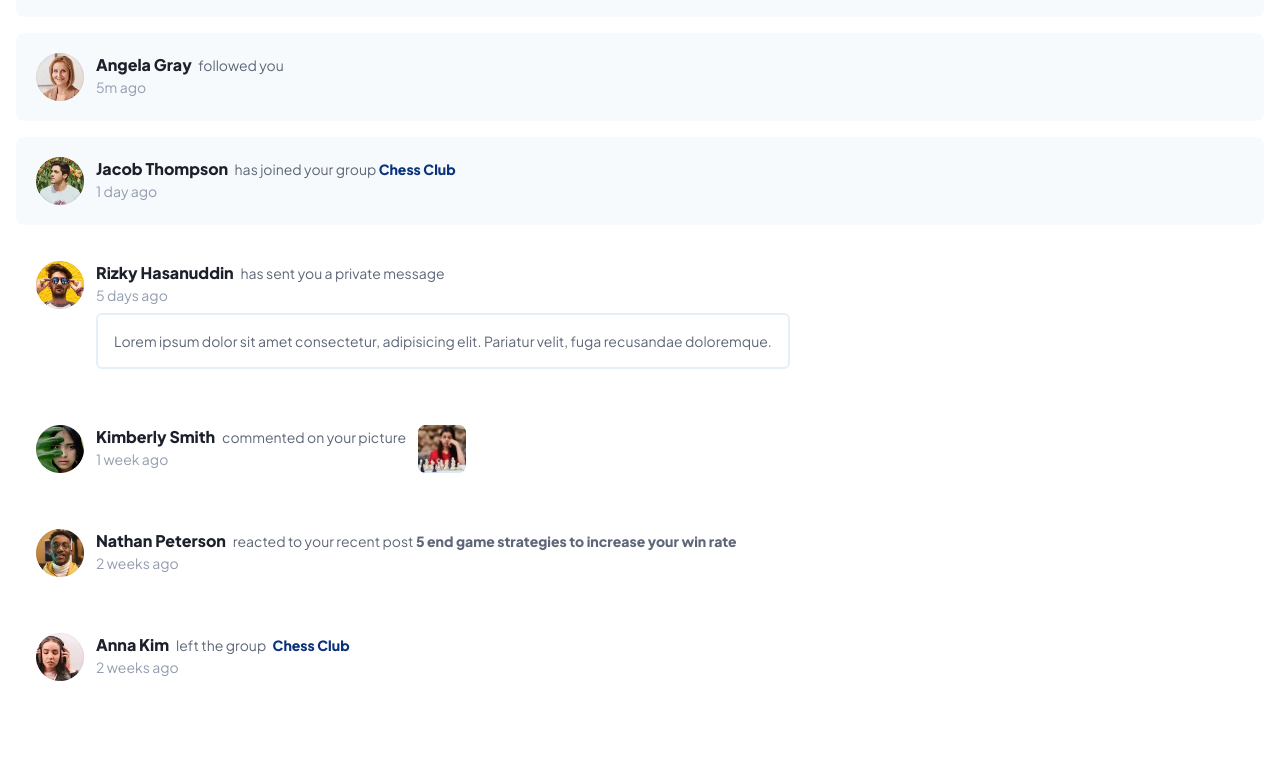
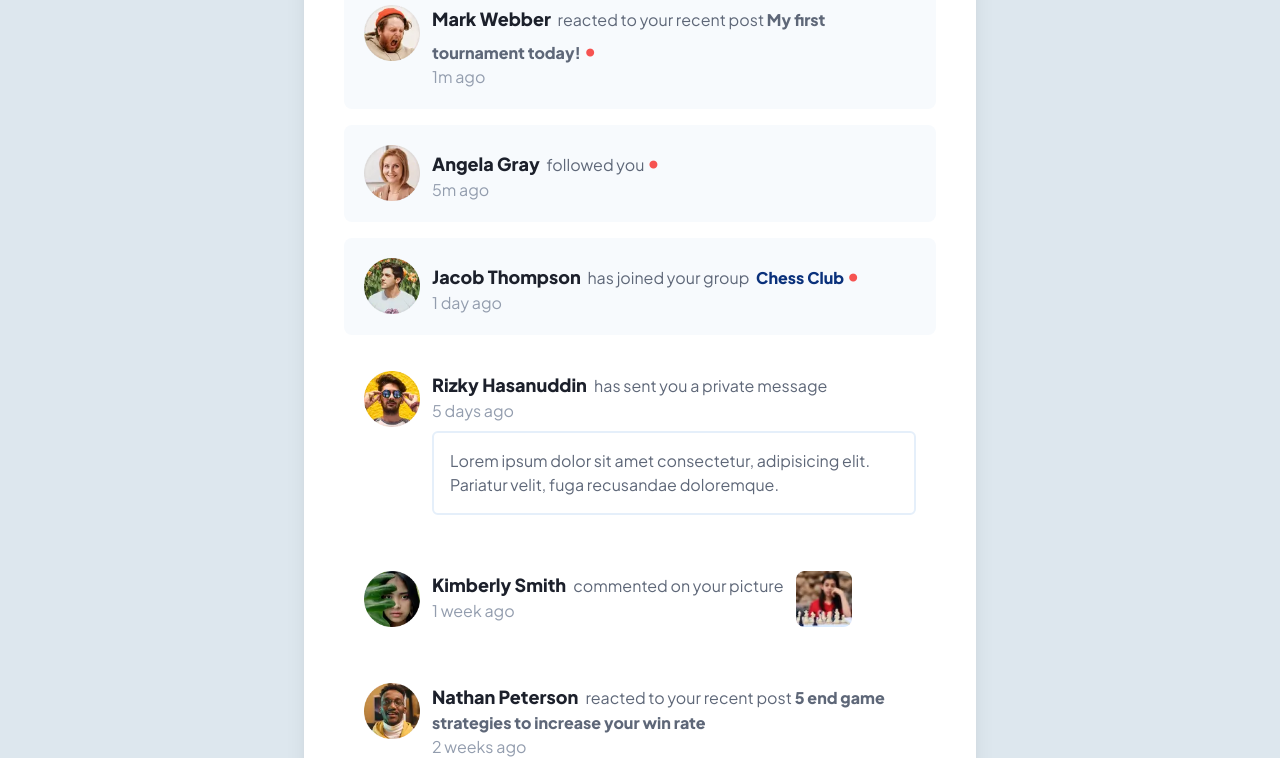
Before and after one commit to cl8396/notifications-page, a website built with Vite: page index.html in a window 1280 px wide. Shown: the part 167-925 px from the top of the page. Before the commit the page ends 884 px from the top, so only its background shows below. Built offline with nearby package versions, Linux system fonts and the light colour scheme.

Commit message:
Add responsivity

```diff
--- a/index.html
+++ b/index.html
@@ -6,12 +6,21 @@
     <meta name="viewport" content="width=device-width, initial-scale=1.0" />
     <title>Vite, Tailwind, VanillaJS template</title>
   </head>
-  <body class="font-jakarta">
-    <div>
-      <div class="bg-white p-4 text-sm">
-        <header class="py-6">
+  <body class="font-jakarta bg-gray-250">
+    <div class="py-12">
+      <div
+        class="bg-white p-6 md:p-10 text-sm md:text-base max-w-2xl mx-auto rounded-2xl shadow-xl"
+      >
+        <header class="pb-6 md:pb-8">
           <div class="flex items-center justify-between">
-            <h1 class="font-bold text-2xl">Notifications</h1>
+            <div class="flex gap-3 items-center">
+              <h1 class="font-bold text-2xl">Notifications</h1>
+              <p
+                class="bg-blue-500 text-white text-2xl px-3 rounded-lg font-bold"
+              >
+                3
+              </p>
+            </div>
             <a href="#" class="text-blue-400 hover:text-blue-500"
               >Mark all as read</a
             >
@@ -23,18 +32,20 @@
               <div class="flex items-start gap-3">
                 <div class="flex-shrink-0">
                   <img
-                    class="h-12"
+                    class="h-12 md:h-14"
                     src="assets/images/avatar-mark-webber.webp"
                   />
                 </div>
                 <div>
                   <p class="text-blue-400">
                     <span
-                      class="text-bold text-blue-800 text-base font-bold mr-1"
+                      class="text-bold text-blue-800 text-base md:text-lg font-bold mr-1"
                       >Mark Webber</span
                     >
                     reacted to your recent post
                     <span class="font-bold">My first tournament today!</span>
+
+                    <span class="text-2xl text-red">•</span>
                   </p>
                   <span class="text-blue-300"> 1m ago </span>
                 </div>
@@ -44,18 +55,20 @@
               <div class="flex items-start gap-3">
                 <div class="flex-shrink-0">
                   <img
-                    class="h-12"
+                    class="h-12 md:h-14"
                     src="assets/images/avatar-angela-gray.webp"
                   />
                 </div>
                 <div>
                   <p class="text-blue-400">
                     <span
-                      class="text-bold text-blue-800 text-base font-bold mr-1"
+                      class="text-bold text-blue-800 text-base md:text-lg font-bold mr-1"
                       >Angela Gray</span
                     >
                     followed you
+                    <span class="text-2xl text-red">•</span>
                   </p>
+
                   <span class="text-blue-300"> 5m ago </span>
                 </div>
               </div>
@@ -64,18 +77,19 @@
               <div class="flex items-start gap-3">
                 <div class="flex-shrink-0">
                   <img
-                    class="h-12"
+                    class="h-12 md:h-14"
                     src="assets/images/avatar-jacob-thompson.webp"
                   />
                 </div>
                 <div>
                   <p class="text-blue-400">
                     <span
-                      class="text-bold text-blue-800 text-base font-bold mr-1"
+                      class="text-bold text-blue-800 text-base md:text-lg font-bold mr-1"
                       >Jacob Thompson</span
                     >
                     has joined your group
-                    <span class="text-blue-500 font-bold">Chess Club</span>
+                    <span class="text-blue-500 font-bold ml-1">Chess Club</span>
+                    <span class="text-2xl text-red">•</span>
                   </p>
                   <span class="text-blue-300"> 1 day ago </span>
                 </div>
@@ -85,14 +99,14 @@
               <div class="flex items-start gap-3">
                 <div class="flex-shrink-0">
                   <img
-                    class="h-12"
+                    class="h-12 md:h-14"
                     src="assets/images/avatar-rizky-hasanuddin.webp"
                   />
                 </div>
                 <div>
                   <p class="text-blue-400">
                     <span
-                      class="text-bold text-blue-800 text-base font-bold mr-1"
+                      class="text-bold text-blue-800 text-base md:text-lg font-bold mr-1"
                       >Rizky Hasanuddin
                     </span>
                     has sent you a private message
@@ -111,14 +125,14 @@
               <div class="flex items-start gap-3">
                 <div class="flex-shrink-0">
                   <img
-                    class="h-12"
+                    class="h-12 md:h-14"
                     src="assets/images/avatar-kimberly-smith.webp"
                   />
                 </div>
                 <div>
                   <p class="text-blue-400">
                     <span
-                      class="text-bold text-blue-800 text-base font-bold mr-1"
+                      class="text-bold text-blue-800 text-base md:text-lg font-bold mr-1"
                       >Kimberly Smith
                     </span>
                     commented on your picture
@@ -126,7 +140,10 @@
                   <span class="text-blue-300"> 1 week ago </span>
                 </div>
                 <div class="flex-shrink-0">
-                  <img class="h-12" src="/assets/images/image-chess.webp" />
+                  <img
+                    class="h-12 md:h-14"
+                    src="/assets/images/image-chess.webp"
+                  />
                 </div>
               </div>
             </li>
@@ -134,14 +151,14 @@
               <div class="flex items-start gap-3">
                 <div class="flex-shrink-0">
                   <img
-                    class="h-12"
+                    class="h-12 md:h-14"
                     src="assets/images/avatar-nathan-peterson.webp"
                   />
                 </div>
                 <div>
                   <p class="text-blue-400">
                     <span
-                      class="text-bold text-blue-800 text-base font-bold mr-1"
+                      class="text-bold text-blue-800 text-base md:text-lg font-bold mr-1"
                       >Nathan Peterson
                     </span>
                     reacted to your recent post
@@ -156,12 +173,15 @@
             <li class="bg-white p-5 rounded-lg mt-4">
               <div class="flex items-start gap-3">
                 <div class="flex-shrink-0">
-                  <img class="h-12" src="assets/images/avatar-anna-kim.webp" />
+                  <img
+                    class="h-12 md:h-14"
+                    src="assets/images/avatar-anna-kim.webp"
+                  />
                 </div>
                 <div>
                   <p class="text-blue-400">
                     <span
-                      class="text-bold text-blue-800 text-base font-bold mr-1"
+                      class="text-bold text-blue-800 text-base md:text-lg font-bold mr-1"
                       >Anna Kim
                     </span>
                     left the group
```
